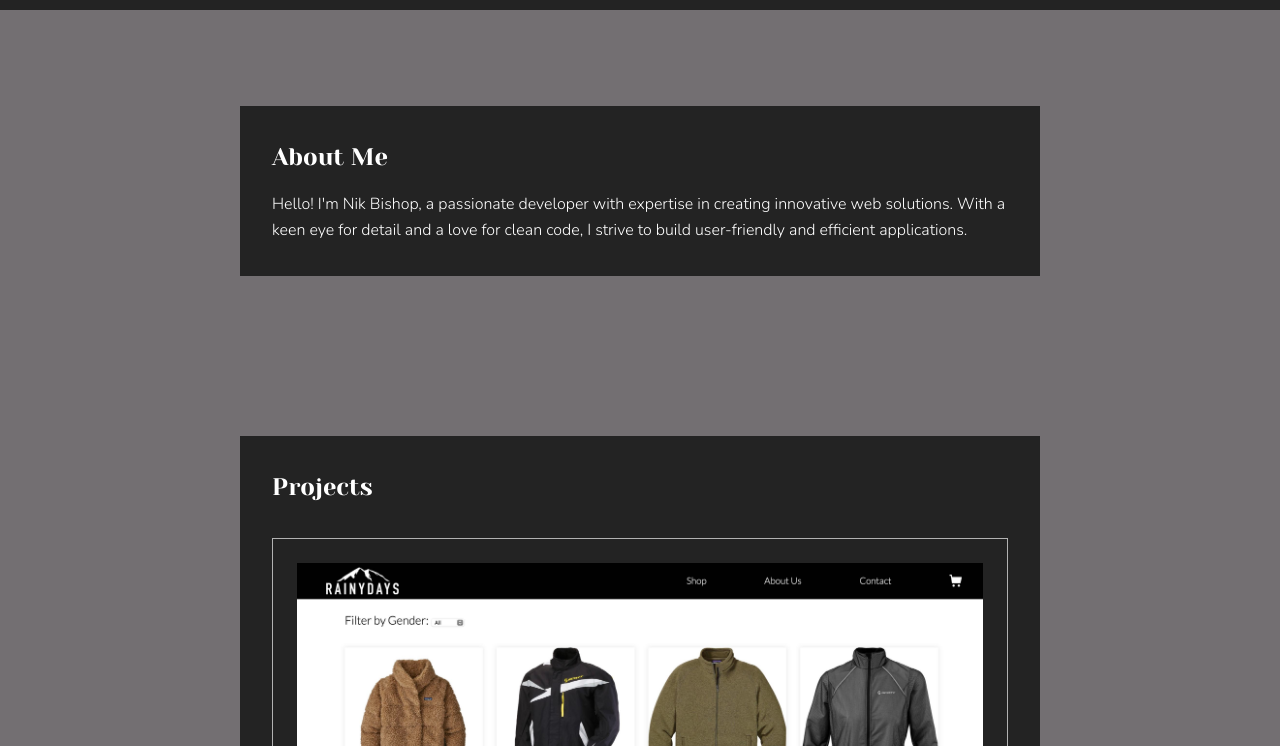
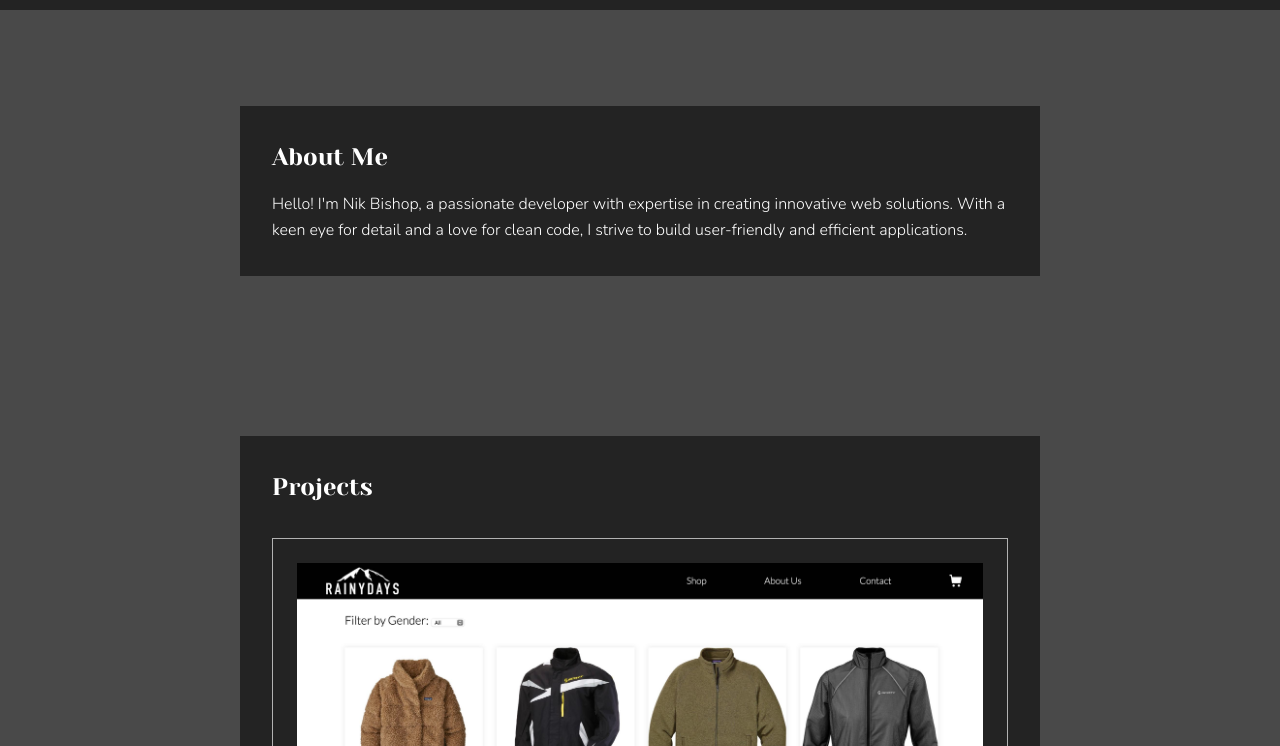
Before and after one commit to Niksubishi/Portfolio-1, a plain HTML site: page index.html in a window 1280 px wide. Shown: the part 54-800 px from the top of the page. Drawn offline with Linux system fonts and the light colour scheme.

Commit message:
Update styles.css

```diff
--- a/css/styles.css
+++ b/css/styles.css
@@ -10,7 +10,7 @@
 
 :root {
   --primary-color: #b2b2b2;
-  --bg-color: #736f72;
+  --bg-color: #494949;
   --header-bg: #232323;
   --card-bg: #232323;
   --text-color: #ffffff;
```
